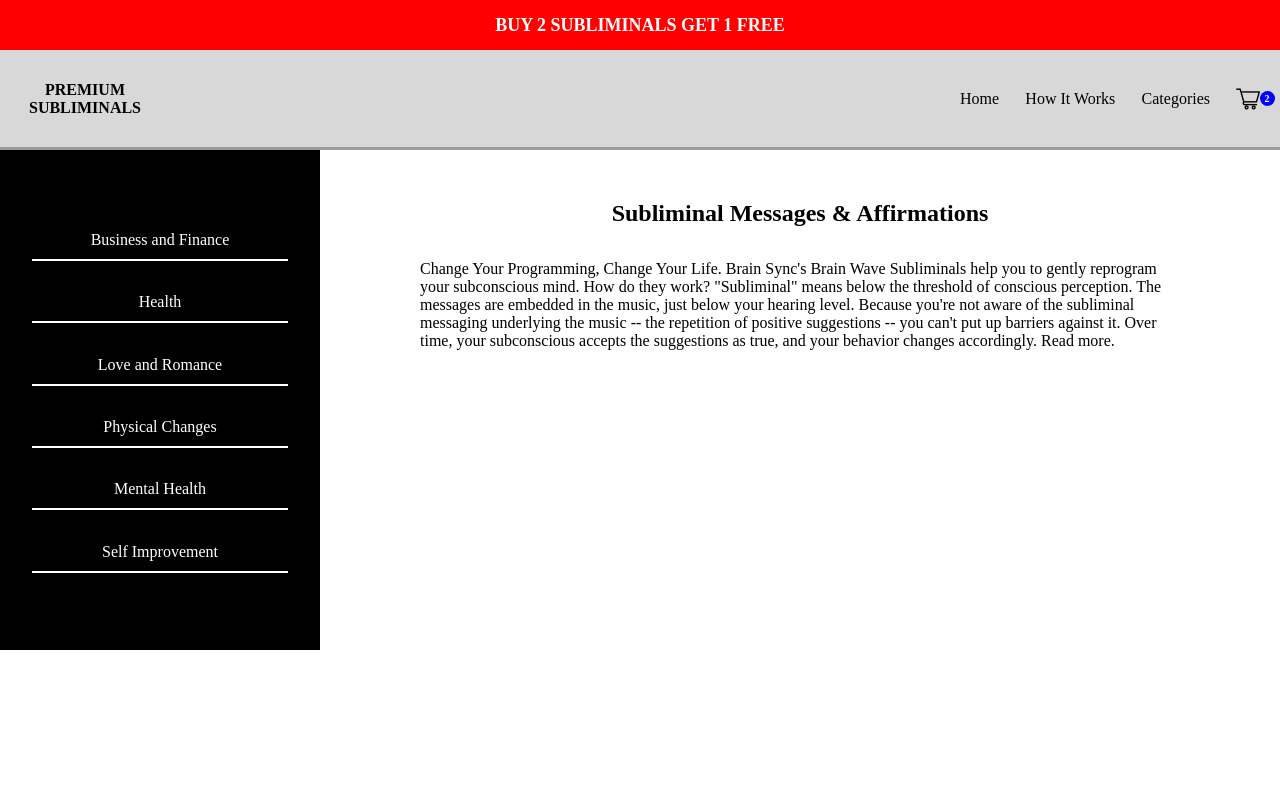
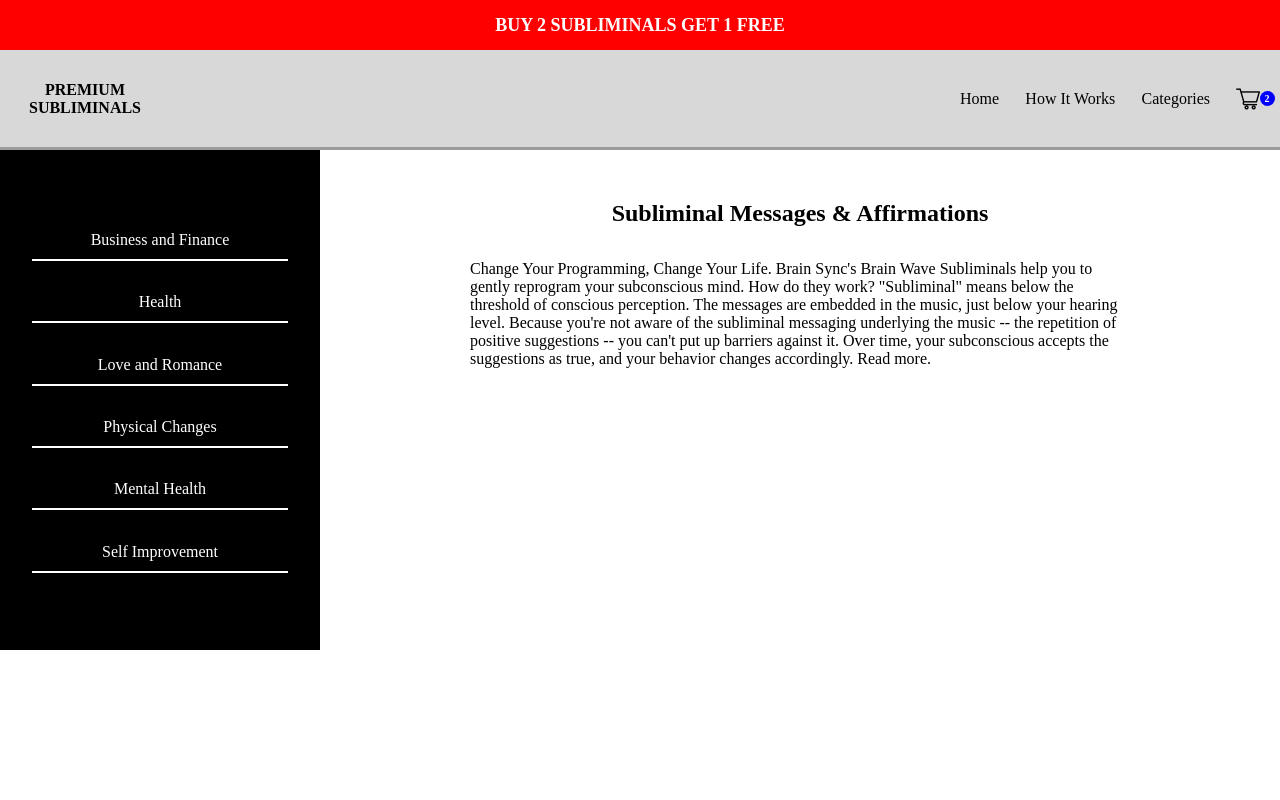
Before and after one commit to lavell119/subliminal-site-react, a React (Create React App) app in the folder subliminal-site-react/: page / in a window 1280 px wide. Shown: the top 800 px of the page. Built offline with nearby package versions, Linux system fonts and the light colour scheme.

Commit message:
added padding to middle content

```diff
--- a/subliminal-site-react/src/App.css
+++ b/subliminal-site-react/src/App.css
@@ -157,6 +157,7 @@ a {
 
 .middle_content {
   width: 75%;
+  padding: 0 50px;
 }
 
 .individual_category {
```
